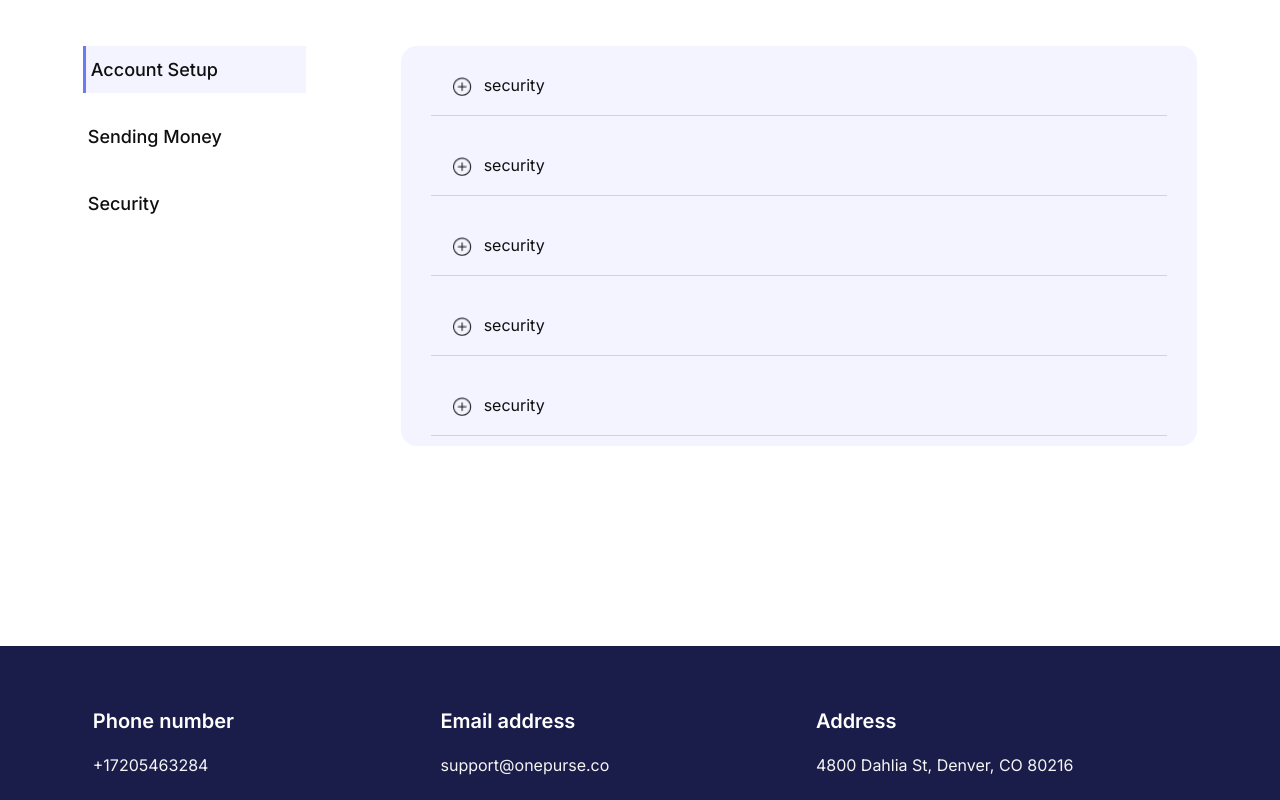
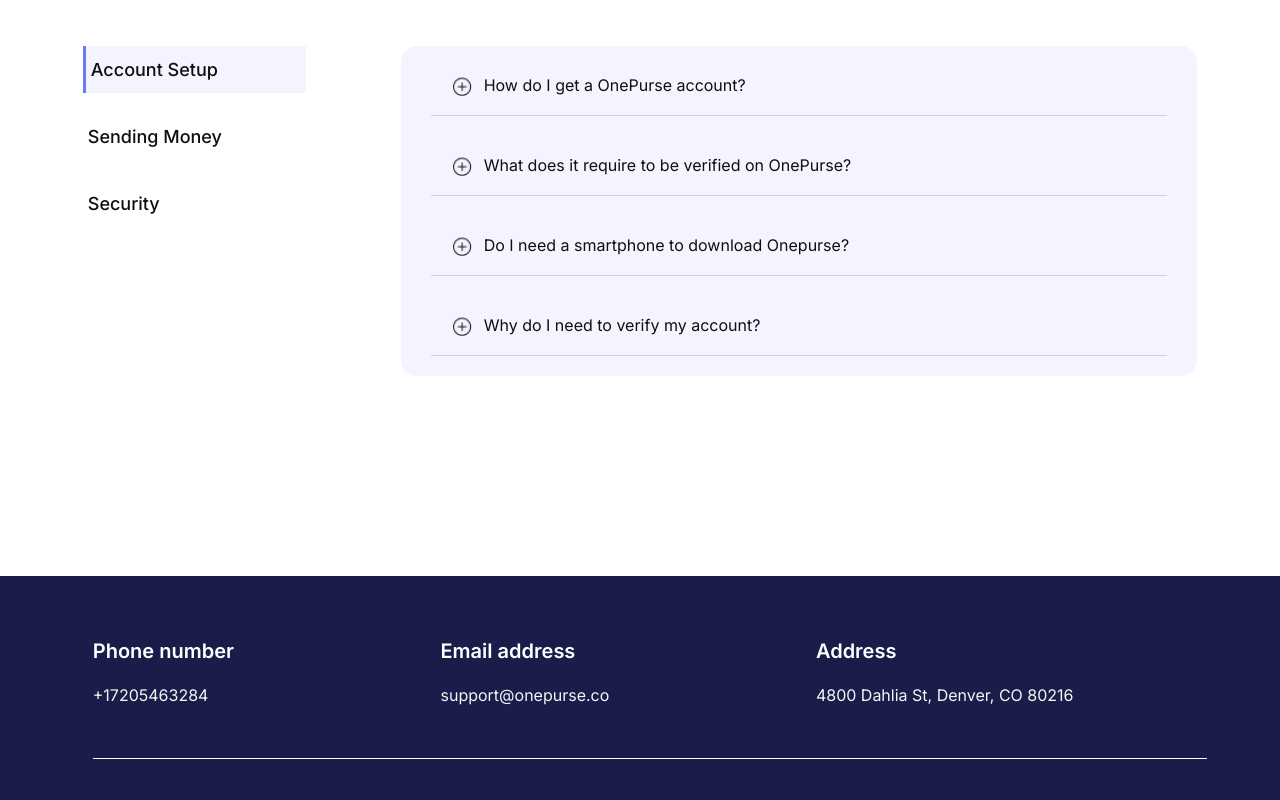
Before and after one commit to one-purse-org/onepurse-landing-page, a React (Create React App) app in the folder landing-page/: page /faq in a window 1280 px wide. Shown: the part 440-1240 px from the top of the page. Built offline with nearby package versions, Linux system fonts and the light colour scheme.

Commit message:
corrected issues spotted by Sam

```diff
--- a/landing-page/src/affiliate/components/fifthComponent.js
+++ b/landing-page/src/affiliate/components/fifthComponent.js
@@ -22,7 +22,7 @@
     },
     {
         key:4,
-        head: "How do I earn up to 80% in commissions from my referrals transactions?",
+        head: "How do I earn up to 70% in commissions from my referrals transactions?",
         body: "Lorem ipsum dolor sit amet, consectetur adipiscing elit. Morbi at",
         target: "accordionFour"
     }
--- a/landing-page/src/affiliate/components/sixthComponent.js
+++ b/landing-page/src/affiliate/components/sixthComponent.js
@@ -8,7 +8,7 @@
                     <h2>
                         Promote Onepurse & Get paid. Simple right?
                     </h2>
-                    <a src="/"><button>
+                    <a href="/" ><button>
                         Become An Affiliate
                     </button></a>
                 </div>
--- a/landing-page/src/affiliate/components/thirdComponent.js
+++ b/landing-page/src/affiliate/components/thirdComponent.js
@@ -19,7 +19,7 @@
     {
         key:4,
         number:4,
-        text: "Earn up to 80% in commissions from transactions made by users you onboard"
+        text: "Earn up to 70% in commissions from transactions made by users you onboard"
     }
 ]
 
--- a/landing-page/src/faq/components/faqQuestion.js
+++ b/landing-page/src/faq/components/faqQuestion.js
@@ -1,190 +1,130 @@
 let questions = [
     {
         key:1,
-        head: "security",
-        body: "Lorem ipsum dolor sit amet, consectetur adipiscing elit. Morbi at",
+        head: "How do I get a OnePurse account?",
+        body: "You can download One purse from the Google play store or the iOS App Store.",
         target: "accordion1",
 
     },
     {
         key:2,
-        head:  "security",
-        body: "Lorem ipsum dolor sit amet, consectetur adipiscing elit. Morbi at",
+        head:  "What does it require to be verified on OnePurse?",
+        body: "Your full name, identity card, date of birth, email address, and resident address.",
         target: "accordion2",
 
     },
     {
         key:3,
-        head: "security",
-        body: "Lorem ipsum dolor sit amet, consectetur adipiscing elit. Morbi at",
+        head: "Do I need a smartphone to download Onepurse?",
+        body: "Yes, You do.",
         target: "accordion3",
     },
     {
         key:4,
-        head: "security",
-        body: "Lorem ipsum dolor sit amet, consectetur adipiscing elit. Morbi at",
+        head: "Why do I need to verify my account?",
+        body: "You need to verify your account in line with KYC (Know Your Customer) compliance requirements to verify a customer’s identity, assess and monitor customer risk.",
         target: "accordion4",
     },
     {
         key:5,
-        head:"security",
-        body: "Lorem ipsum dolor sit amet, consectetur adipiscing elit. Morbi at",
+        head:"How do I verify my account?",
+        body: "The easiest way to verify your OnePurse account is when you are signing up on the app, just fill in your details and follow the instructions on the screen. Please note that you’ll need a valid piece of government-issued ID such as a passport, or driver’s license, and proof of address to verify your account.",
         target: "accordion5",
     },
     {
         key:6,
-        head:"security",
-        body: "Lorem ipsum dolor sit amet, consectetur adipiscing elit. Morbi at",
+        head:"How do I recover my password?",
+        body: "You can make use of the forgot password and follow the instructions on your screen.",
         target: "accordion6",
     },
     {
         key:7,
-        head: "security",
-        body: "Lorem ipsum dolor sit amet, consectetur adipiscing elit. Morbi at",
+        head: "What can I do with OnePurse?",
+        body: "You can use OnePurse to send money(USD) to Kenya in their respective currencies",
         target: "accordion7",
     },
     {
         key:8,
-        head: "security",
-        body: "Lorem ipsum dolor sit amet, consectetur adipiscing elit. Morbi at",
+        head: "How does the app work for remittances?",
+        body: "The app allows you to transfer money from the USA to Kenya using your mobile device along with your email address and that of your recipient. You can create an account, and add your debit card to transact.",
         target: "accordion8"
     },
     {
         key:9,
-        head: "security",
-        body: "Lorem ipsum dolor sit amet, consectetur adipiscing elit. Morbi at",
+        head: "Are there any fees for using the One purse app?",
+        body: "You won’t be charge any fee for sending money on OnePurse",
         target: "accordion9"
     },
     {
         key:10,
-        head: "security",
-        body: "Lorem ipsum dolor sit amet, consectetur adipiscing elit. Morbi at",
+        head: "How long does it take for the money to be received by the recipient?",
+        body: "Our Technology allows your recipient to receive transfers within minutes.",
         target: "accordion10"
     },
     {
         key:11,
-        head: "sending money",
-        body: "Lorem ipsum dolor sit amet, consectetur adipiscing elit. Morbi at",
+        head: "Can I track my transfer?",
+        body: "Yes, the app allows you to track transfers in real-time and receive notifications when the money has been received by the recipient.",
         target: "accordion11"
     },
     {
         key:12,
-        head: "sending money",
-        body: "Lorem ipsum dolor sit amet, consectetur adipiscing elit. Morbi at",
+        head: "Can I transfer money to any country?",
+        body: "OnePurse currently facilitates transfers from the USA to Kenya. However, we are growing rapidly and will be adding more countries soon. Please keep an eye out for communications in this regard on our website and social media channels.",
         target: "accordion12"
     },
     {
         key:13,
-        head: "sending money",
-        body: "Lorem ipsum dolor sit amet, consectetur adipiscing elit. Morbi at",
+        head: "Does my recipient need to take any action steps to receive funds from me?",
+        body: "Your recipients do not need to take any steps as their accounts are credited instantly.",
         target: "accordion13"
     },
     {
         key:14,
-        head: "sending money",
-        body: "Lorem ipsum dolor sit amet, consectetur adipiscing elit. Morbi at",
+        head: "How much money can I send at once?",
+        body: "This is totally dependent on your KYC level, the higher the level the more money you can send. Click here to view the KYC levels and requirements.",
         target: "accordion14"
     },
     {
         key:15,
-        head: "sending money",
-        body: "Lorem ipsum dolor sit amet, consectetur adipiscing elit. Morbi at",
+        head: "How do I know if the Money has been sent to the recipient?",
+        body: "Upon completion of the transaction, you will receive a receipt and an email notification informing you of the status of your transaction.",
         target: "accordion15"
     },
     {
         key:16,
-        head: "sending money",
-        body: "Lorem ipsum dolor sit amet, consectetur adipiscing elit. Morbi at",
+        head: "How does the exchange rate work?",
+        body: "Exchange rates may initially appear complex, but they are, in fact, quite simple to understand. An exchange rate represents the value of one currency relative to another.",
         target: "accordion16"
     },{
         key:17,
-        head: "sending money",
-        body: "Lorem ipsum dolor sit amet, consectetur adipiscing elit. Morbi at",
+        head: "What do I do when I lose my phone?",
+        body: "We hope this doesn’t happen but if it does, reach out to us to restrict the account. When you get another phone, please let us know to enable – download OnePurse and log in to pick up from where you stopped.",
         target: "accordion17"
     },
     {
         key:18,
-        head:  "sending money",
-        body: "Lorem ipsum dolor sit amet, consectetur adipiscing elit. Morbi at",
+        head:  "What do I do if my account is restricted?        ",
+        body: "Tell us how it happened and we will take a look and get back to you as soon as possible.",
         target: "accordion18"
     },
     {
         key:19,
-        head: "sending money",
-        body: "Lorem ipsum dolor sit amet, consectetur adipiscing elit. Morbi at",
+        head: "Is my personal and financial information secure on the app?",
+        body: "The app uses industry-standard security measures, such as encryption, to protect users’ personal and financial information. So yes, your information is secure.",
         target: "accordion19"
     },
     {
         key:20,
-        head: "sending money",
-        body: "Lorem ipsum dolor sit amet, consectetur adipiscing elit. Morbi at",
+        head: " Can I cancel or reverse a transfer after it’s been initiated?",
+        body: "Transactions are processed instantly and cannot be reversed.",
         target: "accordion20"
     },
     {
         key:21,
-        head:"Why do you require my ID?",
-        body: "Lorem ipsum dolor sit amet, consectetur adipiscing elit. Morbi at",
+        head:"How do I make a complaint?",
+        body: "If you are dissatisfied with the service provided by OnePurse, we encourage you to contact us. We will make every effort to respond promptly, so we kindly request your patience while awaiting our reply.",
         target: "accordion21"
-    },
-    {
-        key:22,
-        head:"How do I verify my email or phone?",
-        body: "Lorem ipsum dolor sit amet, consectetur adipiscing elit. Morbi at",
-        target: "accordion22"
-    },
-    {
-        key:23,
-        head: "What information do I need to add a new recipient?",
-        body: "Lorem ipsum dolor sit amet, consectetur adipiscing elit. Morbi at",
-        target: "accordion23"
-    },
-    {
-        key:24,
-        head:"How do I verify my email or phone?",
-        body: "Lorem ipsum dolor sit amet, consectetur adipiscing elit. Morbi at",
-        target: "accordion24"
-    },
-    {
-        key:25,
-        head: "What information do I need to add a new recipient?",
-        body: "Lorem ipsum dolor sit amet, consectetur adipiscing elit. Morbi at",
-        target: "accordion25"
-    },
-    {
-        key:26,
-        head: "Why do you require my ID?",
-        body: "Lorem ipsum dolor sit amet, consectetur adipiscing elit. Morbi at",
-        target: "accordion26"
-    },
-    {
-        key:27,
-        head: "What information do I need to add a new recipient?",
-        body: "Lorem ipsum dolor sit amet, consectetur adipiscing elit. Morbi at",
-        target: "accordion27"
-    },
-    {
-        key:28,
-        head:"How do I add a new recipient?",
-        body: "Lorem ipsum dolor sit amet, consectetur adipiscing elit. Morbi at",
-        target: "accordion28"
-    },
-    {
-        key:29,
-        head:"How do I add a new recipient?",
-        body: "Lorem ipsum dolor sit amet, consectetur adipiscing elit. Morbi at",
-        target: "accordion29"
-    },
-    {
-        key:30,
-        head: "What information do I need to add a new recipient?",
-        body: "Lorem ipsum dolor sit amet, consectetur adipiscing elit. Morbi at",
-        target: "accordion30"
-    },
-    {
-        key:31,
-        head: "sending money",
-        body: "Lorem ipsum dolor sit amet, consectetur adipiscing elit. Morbi at",
-        target: "accordion8"
     }
 ]
 
--- a/landing-page/src/faq/components/questions.jsx
+++ b/landing-page/src/faq/components/questions.jsx
@@ -48,7 +48,6 @@
         let questionContainerTwo = document.querySelector(".faqQuestionTwo");
         let questionContainerThree = document.querySelector(".faqQuestionThree");
         if (theScrolledOne === "one"){
-            console.log("worl")
             questionContainerTwo.classList.add("active-scroll")
             questionContainerOne.classList.remove("active-scroll")
             questionContainerThree.classList.remove("active-scroll")
@@ -57,7 +56,6 @@
             questionContainerOne.classList.remove("active-scroll")
             questionContainerTwo.classList.remove("active-scroll")
         }else{
-            console.log("also-work")
             questionContainerThree.classList.remove("active-scroll")
             questionContainerOne.classList.add("active-scroll")
             questionContainerTwo.classList.remove("active-scroll")
@@ -74,13 +72,13 @@
                 </div>
                 <div className="question-container" onScroll={handleScroll}>
                     <div className="first-question">
-                        {questions.slice(0, 10).map(question=> <Accordion key={question.key} head={question.head} body={question.body} target={question.target} /> )}
+                        {questions.slice(0, 6).map(question=> <Accordion key={question.key} head={question.head} body={question.body} target={question.target} /> )}
                     </div>
                     <div className="second-question">
-                        {questions.slice(10, 20).map(question=> <Accordion key={question.key} head={question.head} body={question.body} target={question.target} /> )}
+                        {questions.slice(6, 16).map(question=> <Accordion key={question.key} head={question.head} body={question.body} target={question.target} /> )}
                     </div>
                     <div className="third-question">
-                        {questions.slice(20, 30).map(question=> <Accordion key={question.key} head={question.head} body={question.body} target={question.target} /> )}
+                        {questions.slice(16, 21).map(question=> <Accordion key={question.key} head={question.head} body={question.body} target={question.target} /> )}
                     </div>
                 </div>
             </div>
--- a/landing-page/src/reusable/components/Navbar.jsx
+++ b/landing-page/src/reusable/components/Navbar.jsx
@@ -58,7 +58,7 @@
                     <hr className='cover-screen-horizontal-rule'/>
                     <div className="container-fluid cover-screen-div">
                             <div className="nav-btn-sm">
-                                    <button type="button" className={props.color==="white"?"button1 button1-white" : "button1"}>affiliate Dashboard</button>
+                                    <button type="button" className={props.color==="white"?"button1 button1-white" : "button1"}>Affiliate Dashboard</button>
                                     <button type="button" className="button2">&nbsp;&nbsp;&nbsp;Download App&nbsp;&nbsp;&nbsp;</button>
                             </div>
                     </div>
--- a/landing-page/src/styles/faq/question.css
+++ b/landing-page/src/styles/faq/question.css
@@ -6,7 +6,7 @@
 
 .questions .question-container{
     width: 100%;
-    height: 500px;
+    height: 300px;
     overflow-y: auto;
     scrollbar-width: thin; /* "thin" or "none" to hide the scrollbar */
     -ms-overflow-style: none; /* Hide scrollbar in IE and Edge */
@@ -106,7 +106,7 @@
 
     .questions .question-container{
         border-radius: 16px;
-        height: 400px;
+        height: 330px;
     }
 
     .questions-container{
```
Also changed, not shown: landing-page/src/styles/affiliate/sixthComponent.css (+6 -3 lines).
